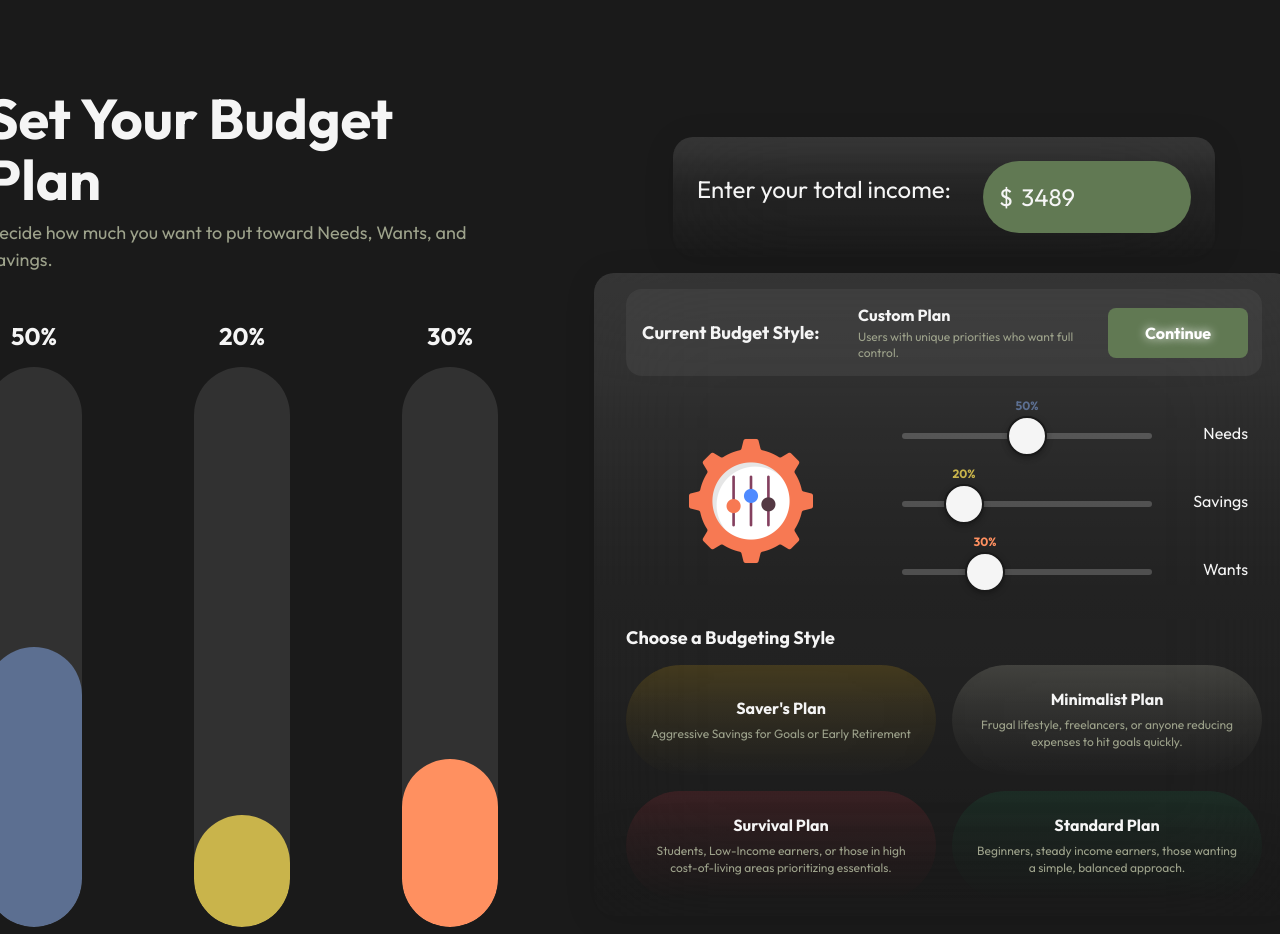
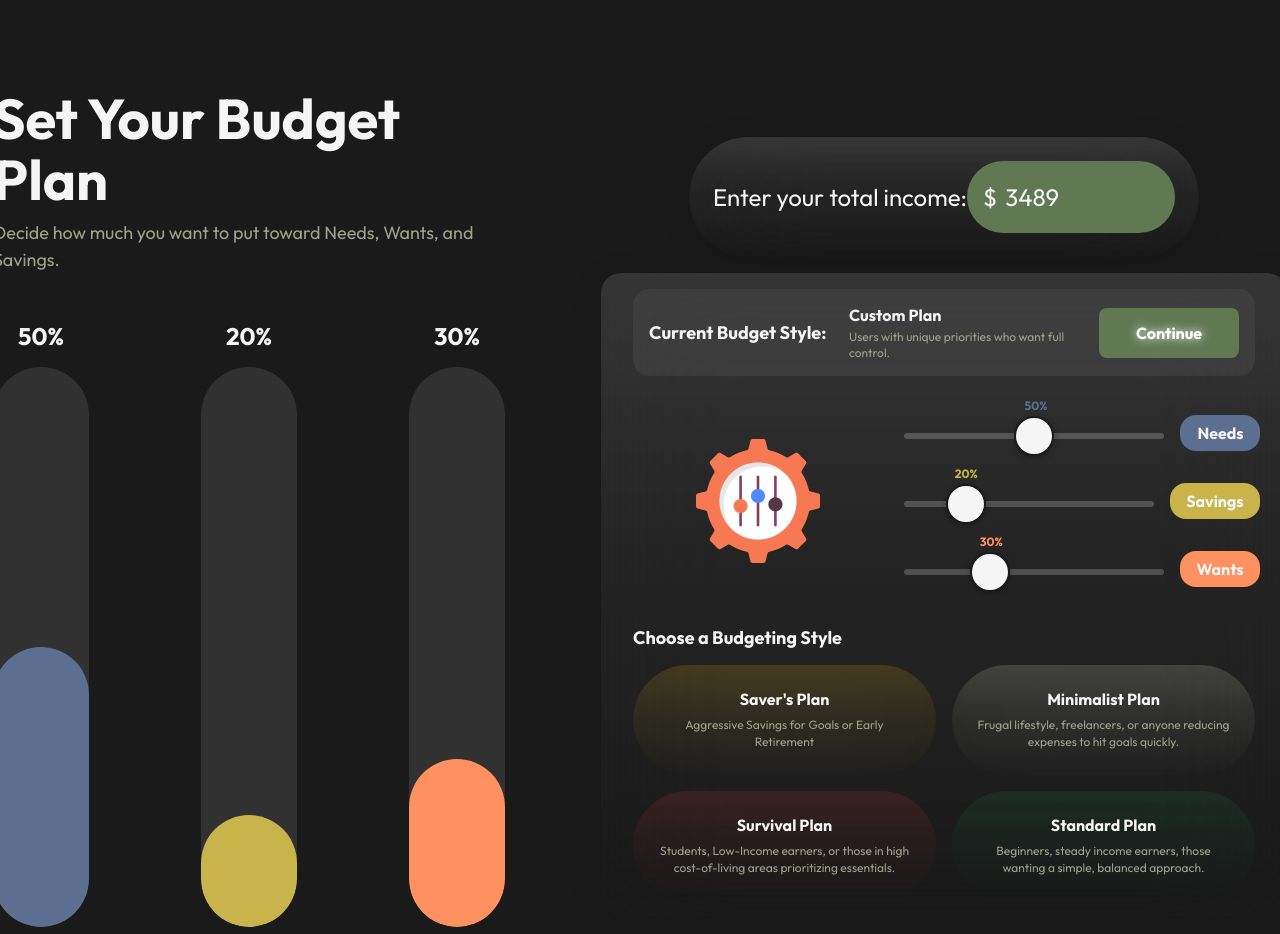
Before and after one commit to CloueM/Wallocate_Project, a React (Vite) app: page / in a window 1280 px wide. Shown: the part 960-1894 px from the top of the page. Built offline with nearby package versions, Linux system fonts and the light colour scheme.

Commit message:
Finalize Plan Page 1 Design

```diff
--- a/src/index.css
+++ b/src/index.css
@@ -452,21 +452,14 @@ html, body {
   justify-content: center;
   margin-bottom: 1rem;
   padding: 1.5rem;
-  background: linear-gradient(
-    180deg,
-    rgba(255, 255, 255, 0.12) 0%,
-    rgba(255, 255, 255, 0.10) 15%,
-    rgba(255, 255, 255, 0.08) 25%,
-    rgba(255, 255, 255, 0.06) 35%,
-    rgba(255, 255, 255, 0.04) 50%,
-    rgba(255, 255, 255, 0.03) 65%,
-    rgba(255, 255, 255, 0.02) 75%,
-    rgba(255, 255, 255, 0.01) 85%,
-    transparent 100%
-  );
+  background: linear-gradient(    180deg,    rgba(255, 255, 255, 0.12) 0%,    rgba(255, 255, 255, 0.10) 15%,    rgba(255, 255, 255, 0.08) 25%,    rgba(255, 255, 255, 0.06) 35%,    rgba(255, 255, 255, 0.04) 50%,    rgba(255, 255, 255, 0.03) 65%,    rgba(255, 255, 255, 0.02) 75%,    rgba(255, 255, 255, 0.01) 85%,    transparent 100%  );
   backdrop-filter: blur(60px);
-  border-radius: 20px;
+  border-radius: 10rem;
   box-shadow: 0 4px 32px rgba(0,0,0,0.10);
+  -webkit-border-radius: 10rem;
+  -moz-border-radius: 10rem;
+  -ms-border-radius: 10rem;
+  -o-border-radius: 10rem;
 }
 
 .income-label {
@@ -474,9 +467,9 @@ html, body {
   font-size: 24px;
   color: var(--prime-text-color);
   font-family: 'Outfit', sans-serif;
-  margin-bottom: 1rem;
-  margin-right: 2rem;
+  margin-right: 0;
   text-align: center;
+  width: 100%;
 }
 
 .income-input-container {
@@ -537,7 +530,6 @@ html, body {
 .budget-header-left {
   display: flex;
   align-items: center;
-  gap: 1rem;
 }
 
 .plan-info-header {
@@ -644,7 +636,7 @@ html, body {
 .budget-breakdown {
   display: flex;
   flex-direction: column;
-  gap: 3rem;
+  gap: 2rem;
 }
 
 .budget-item {
@@ -726,6 +718,21 @@ html, body {
   text-align: right;
   position: relative;
   z-index: 10;
+  padding: 0.5rem 1rem;
+  border-radius: 1rem;
+  font-weight: 600;
+}
+
+.budget-item:nth-child(1) .budget-label {
+  background-color: var(--needs-color);
+}
+
+.budget-item:nth-child(2) .budget-label {
+  background-color: var(--savings-color);
+}
+
+.budget-item:nth-child(3) .budget-label {
+  background-color: var(--wants-color);
 }
 
 /* Budget Slider Styles */
```
